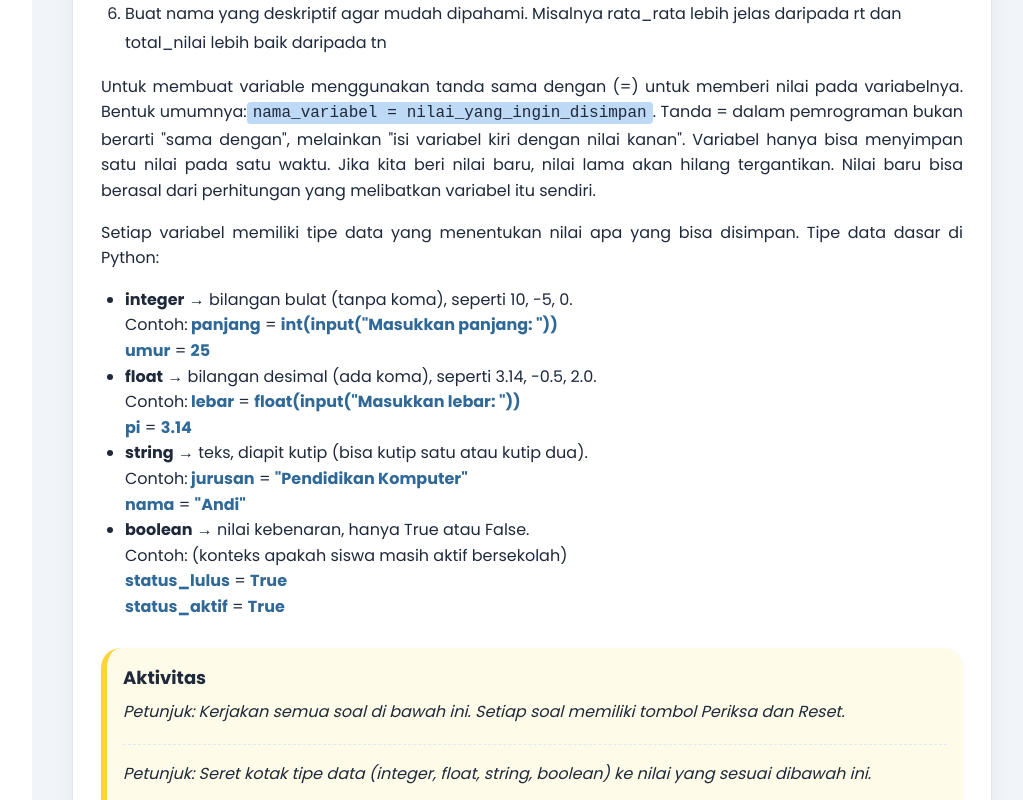
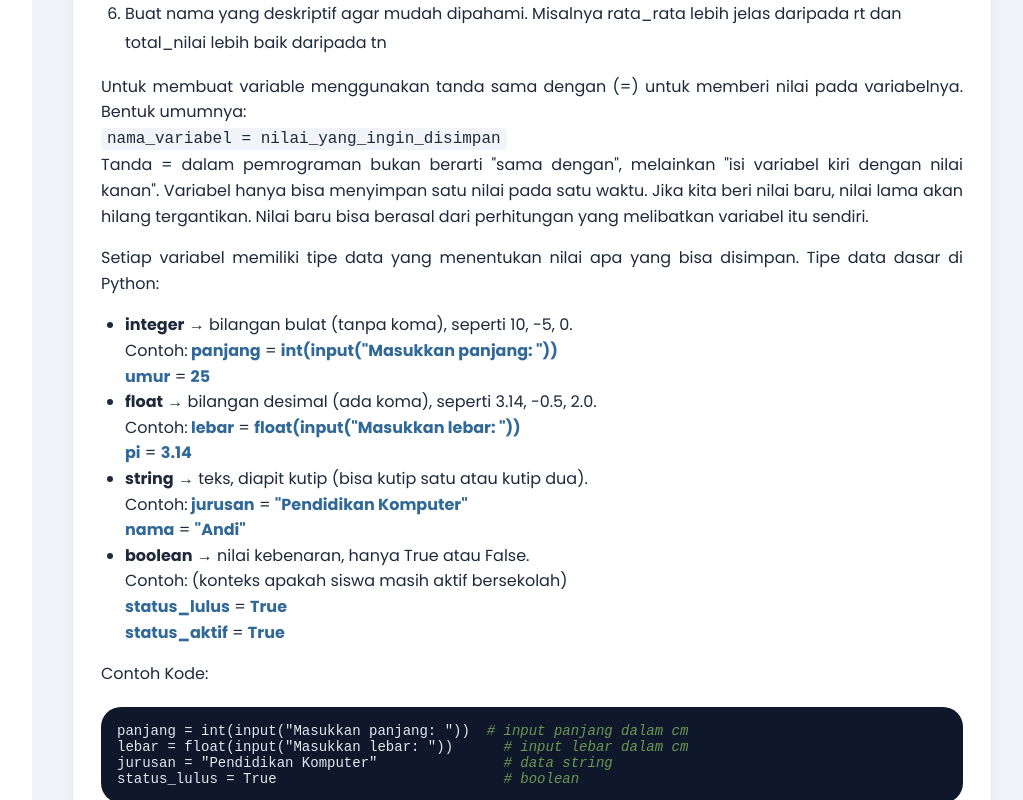
Before and after one commit to Halooci/Lidict, a React (Vite) app: page /Apersepsi in a window 1280 px wide. Shown: the part 1420-2220 px from the top of the page, without its empty margins (248-1271 px from the left). Built offline with nearby package versions, Linux system fonts and the light colour scheme; no server answers; the database is empty; sample sign-in values are in the browser's storage.

Commit message:
pengantar lagi

```diff
--- a/src/pages/materi/PetaKonsep/Apersepsi.jsx
+++ b/src/pages/materi/PetaKonsep/Apersepsi.jsx
@@ -224,14 +224,15 @@ export default function Apersepsi() {
   };
 
   // ==================== MATERI 3: INPUT / OUTPUT ====================
+  // Soal 3.1 - sekarang siswa diminta mengisi "input"
   const [ioAnswer, setIoAnswer] = useState("");
   const [ioFeedback, setIoFeedback] = useState("");
   const checkIO = () => {
     const jawaban = ioAnswer.trim().toLowerCase();
-    if (jawaban === "int" || jawaban === "int()") {
-      setIoFeedback("✓ Benar! int() mengubah string menjadi integer.");
+    if (jawaban === "input") {
+      setIoFeedback("✓ Benar! input() digunakan untuk menerima masukan dari pengguna.");
     } else {
-      setIoFeedback("✗ Salah. Gunakan fungsi int() untuk konversi ke integer.");
+      setIoFeedback("✗ Salah.");
     }
   };
   const resetIO = () => {
@@ -530,9 +531,9 @@ export default function Apersepsi() {
               {/* MATERI TAMBAHAN: ASSIGNMENT VARIABEL */}
               <p style={styles.text}>
                 Untuk membuat variable menggunakan tanda sama dengan (=) untuk memberi nilai pada variabelnya. Bentuk umumnya:
-
-                <span style={{ fontFamily: 'monospace', backgroundColor: '#bdd9f5', padding: '2px 6px', borderRadius: '4px' }}>nama_variabel = nilai_yang_ingin_disimpan</span>.
-
+                <br />
+                <span style={{ fontFamily: 'monospace', backgroundColor: '#f1f5f9', padding: '2px 6px', borderRadius: '4px' }}>nama_variabel = nilai_yang_ingin_disimpan</span>
+                <br />
                 Tanda = dalam pemrograman bukan berarti "sama dengan", melainkan "isi variabel kiri dengan nilai kanan". Variabel hanya bisa menyimpan satu nilai pada satu waktu. Jika kita beri nilai baru, nilai lama akan hilang tergantikan. Nilai baru bisa berasal dari perhitungan yang melibatkan variabel itu sendiri.
               </p>
 
@@ -575,6 +576,14 @@ export default function Apersepsi() {
                   <strong style={{ color: "#306998" }}>status_aktif</strong> = <strong style={{ color: "#306998" }}>True</strong>
                 </li>
               </ul>
+
+              <p style={styles.text}>Contoh Kode:</p>
+              <pre style={styles.codeBlock}>
+                {formatCodeWithComments(`panjang = int(input("Masukkan panjang: "))  # input panjang dalam cm
+lebar = float(input("Masukkan lebar: "))      # input lebar dalam cm
+jurusan = "Pendidikan Komputer"               # data string
+status_lulus = True                           # boolean`)}
+              </pre>
 
               {/* AKTIVITAS 1 - GABUNGAN */}
               <div style={styles.activityWrapper}>
@@ -806,13 +815,16 @@ umur = int(input("Umur: "))     # konversi ke integer`)}
                 <div style={styles.activityTitle}>Aktivitas</div>
                 <p style={styles.instruction}>Petunjuk: Kerjakan semua soal di bawah ini. Setiap soal memiliki tombol Periksa dan Reset.</p>
 
-                {/* Soal 3.1 - Konversi ke Integer */}
+                {/* Soal 3.1 - Konversi ke Integer (sekarang siswa mengisi "input") */}
                 <div style={styles.subActivity}>
-                  <p style={styles.instruction}>Petunjuk: Lengkapi kode agar variabel nim bertipe integer:<br /> <span style={styles.codeInline}>nim = ______(input("NIM: "))</span></p>
+                  <p style={styles.instruction}>
+                    Petunjuk: Lengkapi kode agar program menerima input dari user:<br />
+                    <span style={styles.codeInline}>nim = int(______("NIM: "))</span>
+                  </p>
                   <div style={styles.inputGroup}>
                     <input
                       type="text"
-                      placeholder=""
+                      placeholder="Tulis fungsi yang tepat"
                       value={ioAnswer}
                       onChange={(e) => setIoAnswer(e.target.value)}
                       style={styles.inputText}
```
